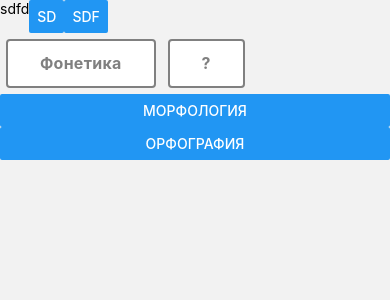
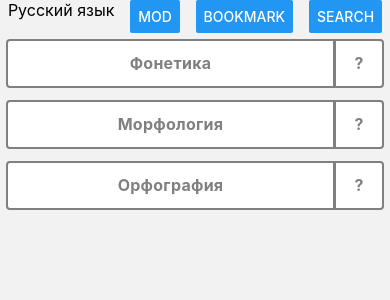
Before and after one commit to rgitpod/test, a React Native app: screen /Home in a window 390 px wide. Shown: the top 300 px of the page. Built offline with nearby package versions, Linux system fonts and the light colour scheme.

Commit message:
Update 5 files

```diff
--- a/components/AppHeader.js
+++ b/components/AppHeader.js
@@ -1,18 +1,22 @@
-import { StyleSheet, Text, View, Button } from 'react-native'
+import { StyleSheet, Text, View, Button } from "react-native";
 
 export default function AppHeader() {
-    return (
-        <View style={styles.header}>
-            <Text>sdfd</Text>
-            <Button title={'sd'} />
-            <Button title={'sdf'} />
-        </View>
-    );
+  return (
+    <View style={styles.header}>
+      <Text style={styles.name}>Русский язык</Text>
+      <Button title={"mod"} />
+      <Button title={"bookmark"} />
+      <Button title={"search"} />
+    </View>
+  );
 }
 
 const styles = StyleSheet.create({
-    header: {
-        flex: 1,
-        flexDirection: 'row',
-    }
-})
+  header: {
+    flexDirection: "row",
+    justifyContent: "space-around",
+  },
+  name: {
+    fontSize: 16,
+  },
+});
--- a/components/Button.js
+++ /dev/null
@@ -1,31 +0,0 @@
-import { Pressable, Text, StyleSheet } from "react-native";
-
-export const Button = ({ title, onPress }) => {
-  return (
-    <Pressable style={styles.button} onPress={onPress}>
-      <Text style={styles.text}>{title}</Text>
-    </Pressable>
-  );
-};
-
-const styles = StyleSheet.create({
-  button: {
-    margin: 6,
-    alignItems: "center",
-    justifyContent: "center",
-    paddingVertical: 12,
-    paddingHorizontal: 32,
-    borderRadius: 4,
-    elevation: 3,
-    backgroundColor: "white",
-    borderColor: "gray",
-    borderWidth: 2,
-  },
-  text: {
-    fontSize: 16,
-    lineHeight: 21,
-    fontWeight: "bold",
-    letterSpacing: 0.25,
-    color: "gray",
-  },
-});
--- a/components/Content.js
+++ b/components/Content.js
@@ -3,10 +3,13 @@ import {
   StyleSheet,
   Text,
   View,
-  TouchableOpacity,
+  Pressable
 } from "react-native";
 import { index } from "./contents/data/index";
 
+const Separator = () => (
+  <View style={styles.separator} />
+);
 
 export default function Phonetics({ navigation, route }) {
   const routeName = route.name
@@ -14,15 +17,29 @@ export default function Phonetics({ navigation, route }) {
   return (
     <View>
       {index[routeName].map((item, i) => (
-        <TouchableOpacity
+        <Pressable
           onPress={() => {
             navigation.navigate("Paragraph", { name: routeName, id: i });
           }}
           key={i}
+          style={styles.btn}
         >
           <Text>{item.title}</Text>
-        </TouchableOpacity>
+          <Separator />
+        </Pressable>
       ))}
     </View>
   );
 }
+
+const styles = StyleSheet.create({
+    btn: {
+      paddingVertical: 12,
+      paddingHorizontal: 30
+      },
+        separator: {
+    marginVertical: 8,
+    borderBottomColor: '#737373',
+    borderBottomWidth: StyleSheet.hairlineWidth,
+  },
+})
--- a/components/Home.js
+++ b/components/Home.js
@@ -6,11 +6,11 @@ export default function Home({ navigation, route }) {
   return (
     <>
       <MenuButton title="Фонетика" navTo="Phonetics" navigation={navigation} />
-      <Button
-        title="Морфология"
+      <MenuButton
+        title="Морфология" navTo=''
         onPress={() => navigation.navigate("Morphemics")}
       />
-      <Button
+      <MenuButton
         title="Орфография"
         onPress={() => navigation.navigate("Spelling")}
       />
--- a/components/MenuButton.js
+++ b/components/MenuButton.js
@@ -1,22 +1,48 @@
-import { View, StyleSheet } from "react-native";
-import { Button } from "./Button";
+import { View, StyleSheet, Pressable, Text } from "react-native";
 
-export default function MenuButton({ navigation, title, onPress, navTo }) {
-  console.log("hi");
+
+export default function MenuButton({ navigation, title, navTo }) {
   return (
-    <View style={styles.btn}>
-      <Button
-        style={{ flexGrow: 1 }}
-        title={title}
-        onPress={() => navigation.navigate(navTo)}
-      />
-      <Button title="?" />
+    <View style={{flexDirection: 'row'}}>
+      <Pressable style={[styles.button, styles.title]} onPress={() => navigation.navigate(navTo)}>
+        <Text style={styles.text}>{title}</Text>
+      </Pressable>
+      <Pressable style={[styles.button, styles.quest]}>
+        <Text style={styles.text}>?</Text>
+      </Pressable>
     </View>
   );
 }
 
 const styles = StyleSheet.create({
-  btn: {
-    flexDirection: "row",
+  button: {
+    margin: 6,
+    alignItems: "center",
+    justifyContent: "center",
+    paddingVertical: 12,
+    paddingHorizontal: 2,
+    elevation: 3,
+    backgroundColor: "white",
+    borderColor: "gray",
+    borderWidth: 2,
+  },
+  title: {
+    borderTopLeftRadius: 4,
+    borderBottomLeftRadius: 4,
+    flexGrow: 1,
+    marginRight: -1
+  },
+  quest: {
+    borderTopRightRadius: 4,
+    borderBottomRightRadius: 4,
+    width: 50,
+    marginLeft: 0
+  },
+  text: {
+    fontSize: 16,
+    lineHeight: 21,
+    fontWeight: "bold",
+    letterSpacing: 0.25,
+    color: "gray",
   },
 });
```
